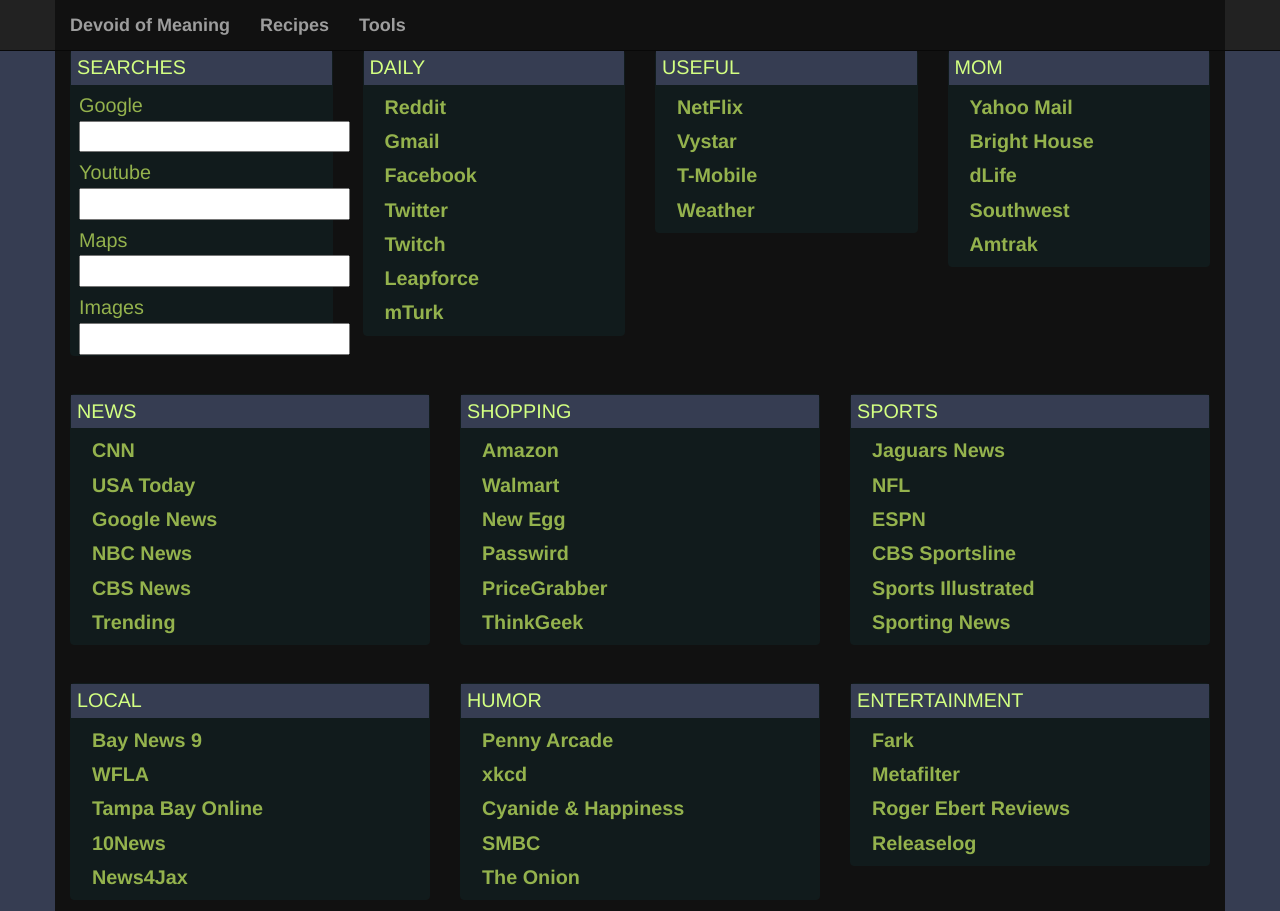
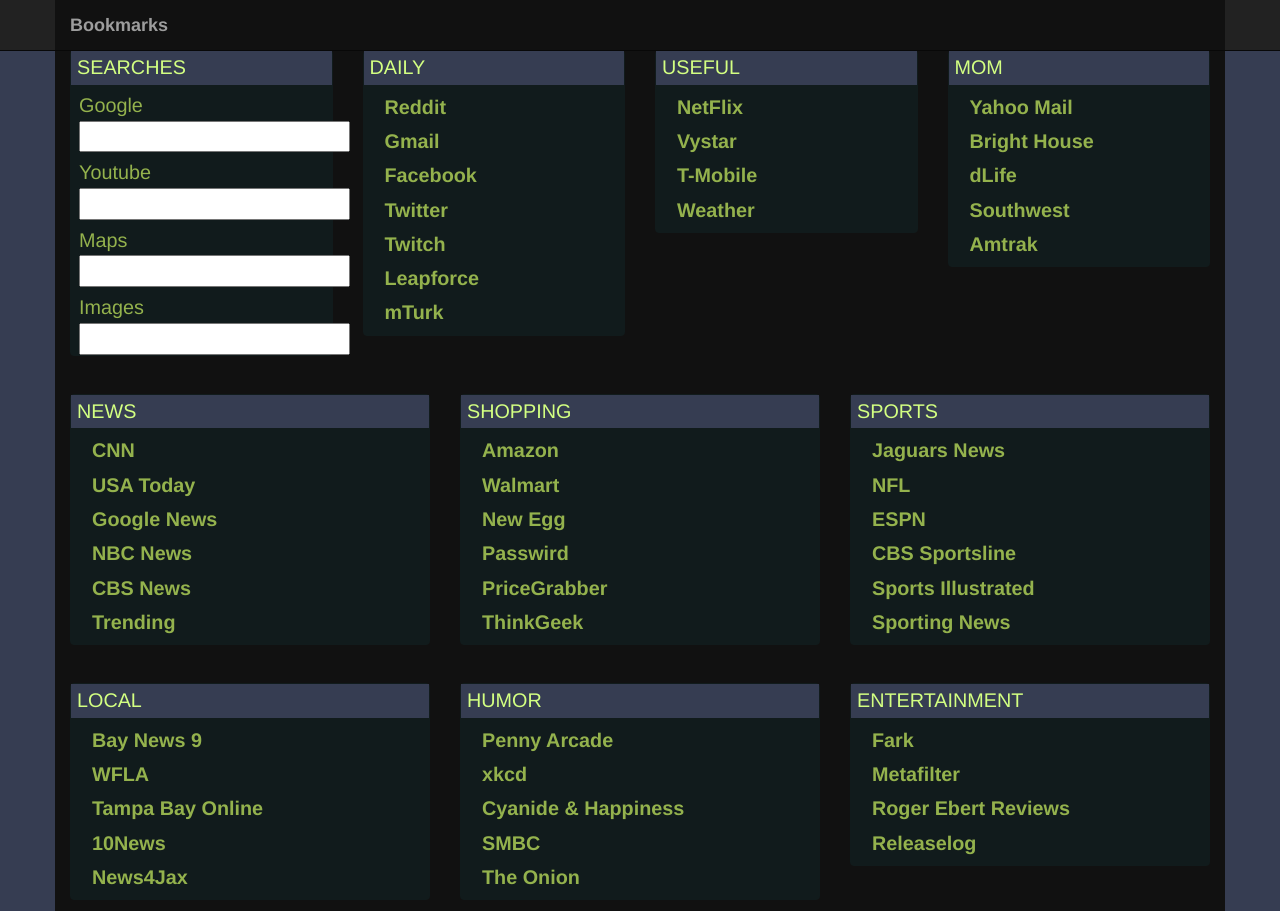
Before and after one commit to aphotic-nc/aphotic-nc.github.io, a plain HTML site: page index.html in a window 1280 px wide. Shown: the top 911 px of the page. Drawn offline with nearby package versions, Linux system fonts and the light colour scheme.

Commit message:
Updates
Removed Devoid of Meaning information

```diff
--- a/index.html
+++ b/index.html
@@ -6,7 +6,7 @@
     <meta name="description" content="Bookmarks">
     <meta name="author" content="aphotic">
 
-    <title>Devoid of Meaning - Bookmarks</title>
+    <title>Bookmarks</title>
 
     <!-- Bootstrap core CSS -->
     <link href="css/bootstrap.css" rel="stylesheet">
@@ -26,16 +26,8 @@
             <span class="icon-bar"></span>
             <span class="icon-bar"></span>
           </button>
-          <a class="navbar-brand" href="index.html">Devoid of Meaning</a>
+          <a class="navbar-brand" href="index.html">Bookmarks</a>
         </div>
-
-        <!-- Collect the nav links, forms, and other content for toggling -->
-        <div class="collapse navbar-collapse navbar-ex1-collapse">
-          <ul class="nav navbar-nav">
-            <li><a href="recipes.html">Recipes</a></li>
-            <li><a href="tools.html">Tools</a></li>
-          </ul>
-        </div><!-- /.navbar-collapse -->
       </div><!-- /.container -->
     </nav>
 
@@ -601,7 +593,7 @@
       <footer>
         <div class="row">
           <div class="col-lg-12">
-            <p style="text-align:center">&copy; Devoid of Meaning 2013-2016</p>
+            <p style="text-align:center">&copy; aphotic-nc 2017</p>
           </div>
         </div>
       </footer>
```
